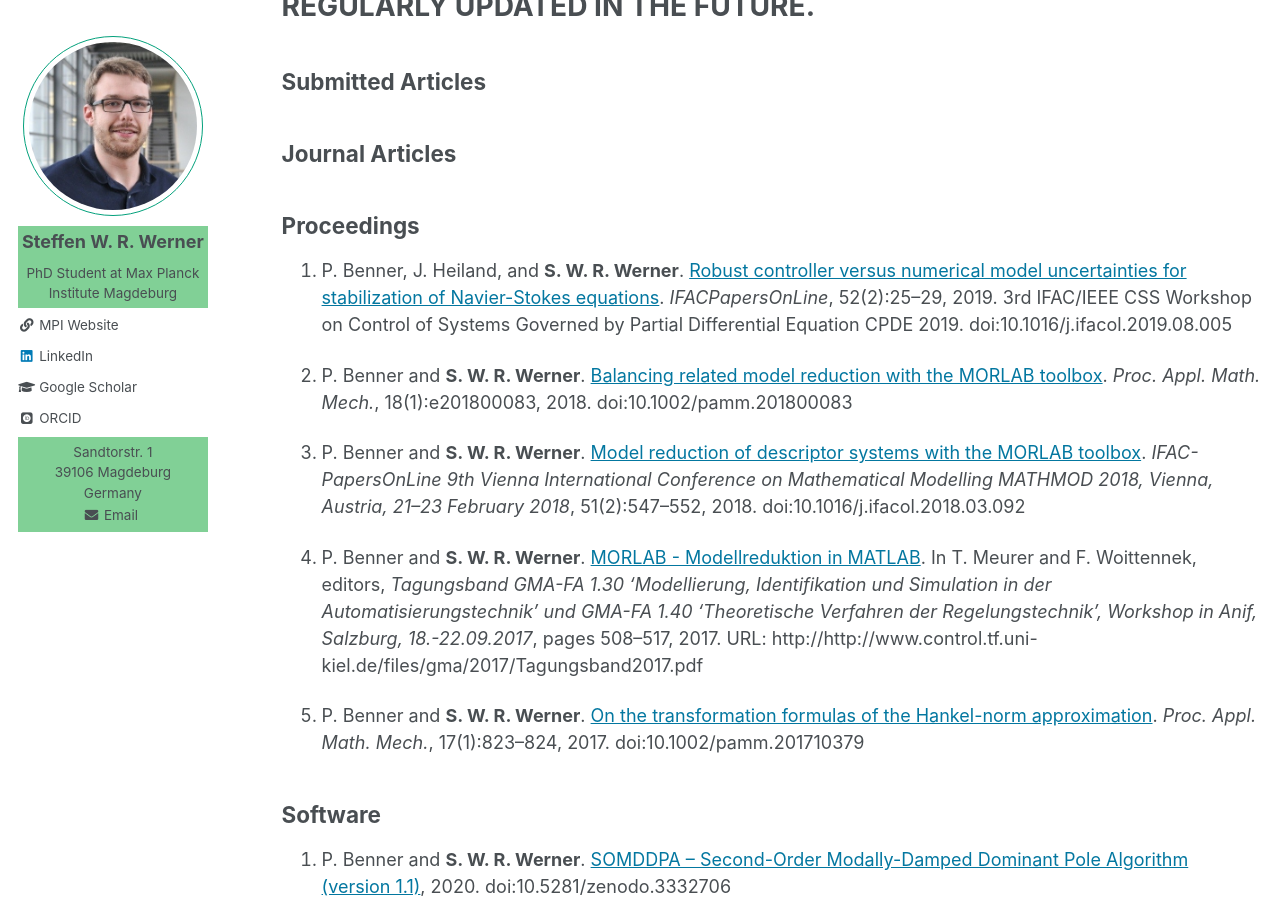
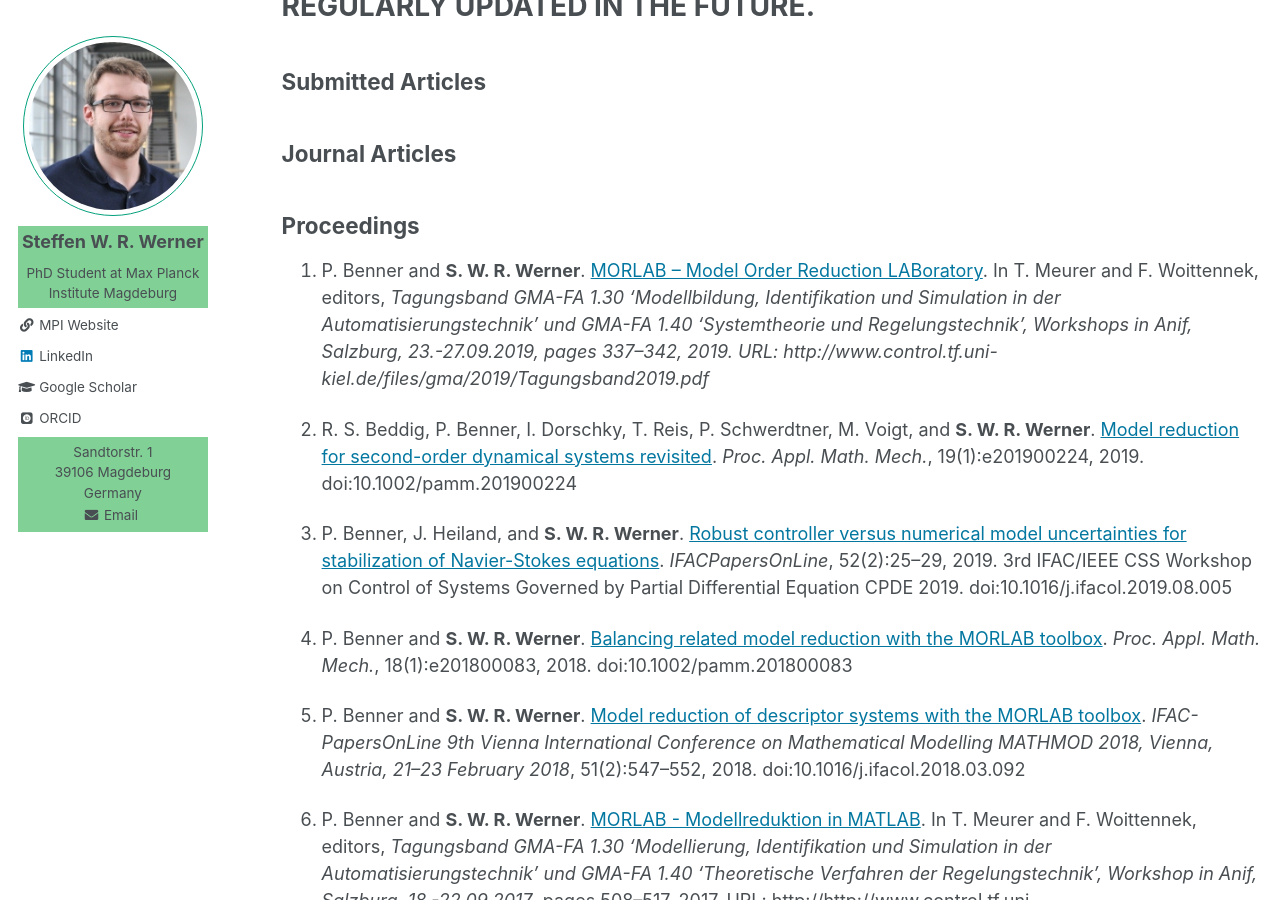
Before and after one commit to ninsteve/ninsteve.github.io, a Jekyll site: the page built from _pages/publications.md, in a window 1280 px wide and 900 px high, scrolled down 409 px. Built offline with Jekyll 4.4.1, drawn with Linux system fonts in a browser that asks for light colours; some web fonts are replaced.

Commit message:
More publications.

```diff
--- a/_pages/publications.md
+++ b/_pages/publications.md
@@ -22,6 +22,21 @@ and <a href="{{author.orcid}}">ORCID</a> profiles.
 ## <a name="journal"></a>Journal Articles ##
 
 ## <a name="proceedings"></a>Proceedings ##
+1.  P. Benner and <strong>S. W. R. Werner</strong>. <a target="blank_"
+    href="https://www.control.tf.uni-kiel.de/en/gma-fa-1.40/archiv-1/workshop-2019-fa-1.30">
+    MORLAB – Model Order Reduction LABoratory</a>. In T. Meurer and F.
+    Woittennek, editors, <i>Tagungsband GMA-FA 1.30 'Modellbildung,
+    Identifikation und Simulation in der Automatisierungstechnik' und
+    GMA-FA 1.40 'Systemtheorie und Regelungstechnik', Workshops in Anif,
+    Salzburg, 23.-27.09.2019, pages 337&ndash;342, 2019.
+    URL: http://www.control.tf.uni-kiel.de/files/gma/2019/Tagungsband2019.pdf
+
+1.  R. S. Beddig, P. Benner, I. Dorschky, T. Reis, P. Schwerdtner, M. Voigt, and
+    <strong>S. W. R. Werner</strong>. <a target="blank_"
+    href="https://doi.org/10.1002/pamm.201900224">Model reduction for
+    second-order dynamical systems revisited</a>. <i>Proc. Appl. Math.
+    Mech.</i>, 19(1):e201900224, 2019. doi:10.1002/pamm.201900224
+
 1.  P. Benner, J. Heiland, and <strong>S. W. R. Werner</strong>. <a
     target="blank_" href="https://doi.org/10.1016/j.ifacol.2019.08.005">Robust
     controller versus numerical model uncertainties for stabilization of
```
